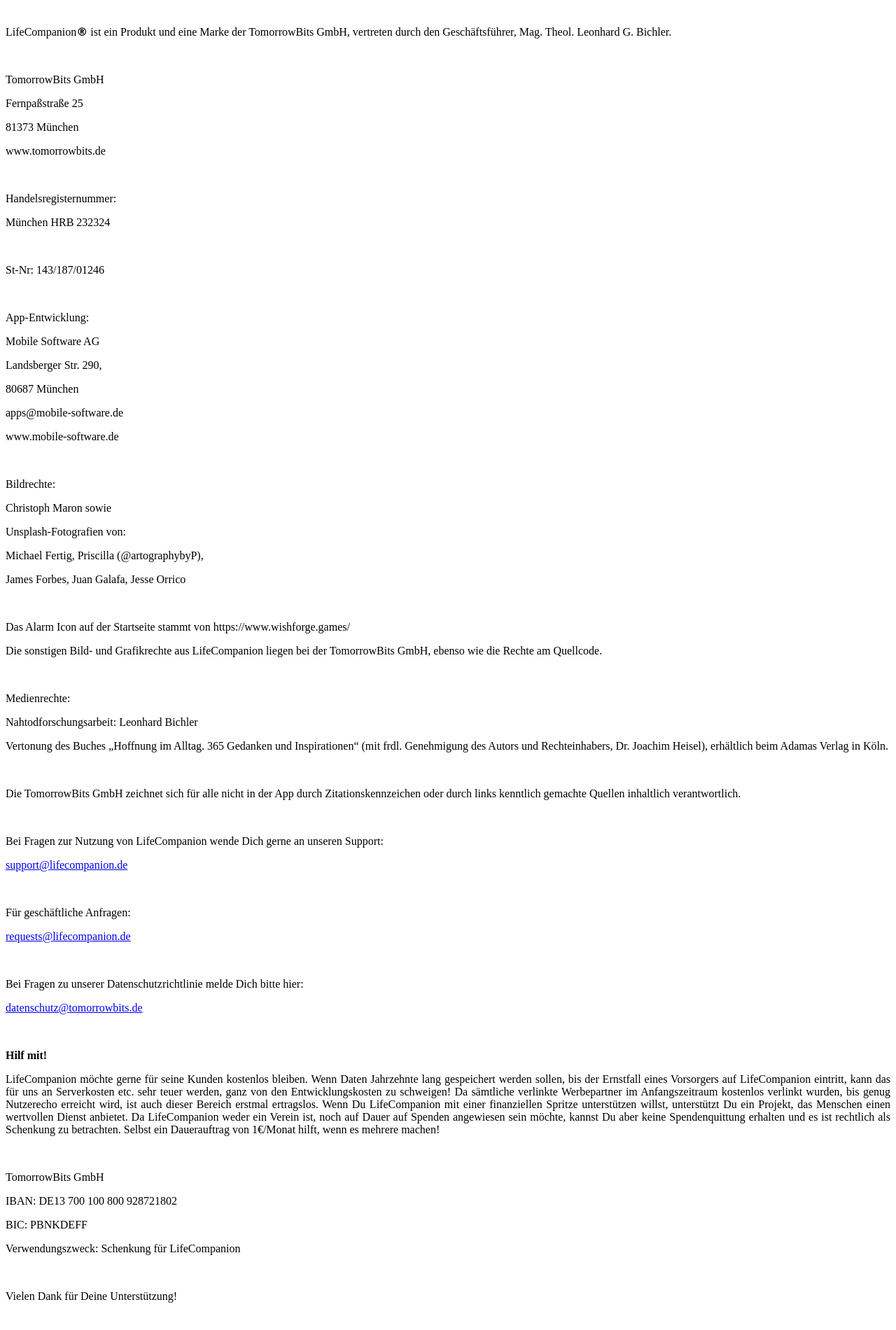
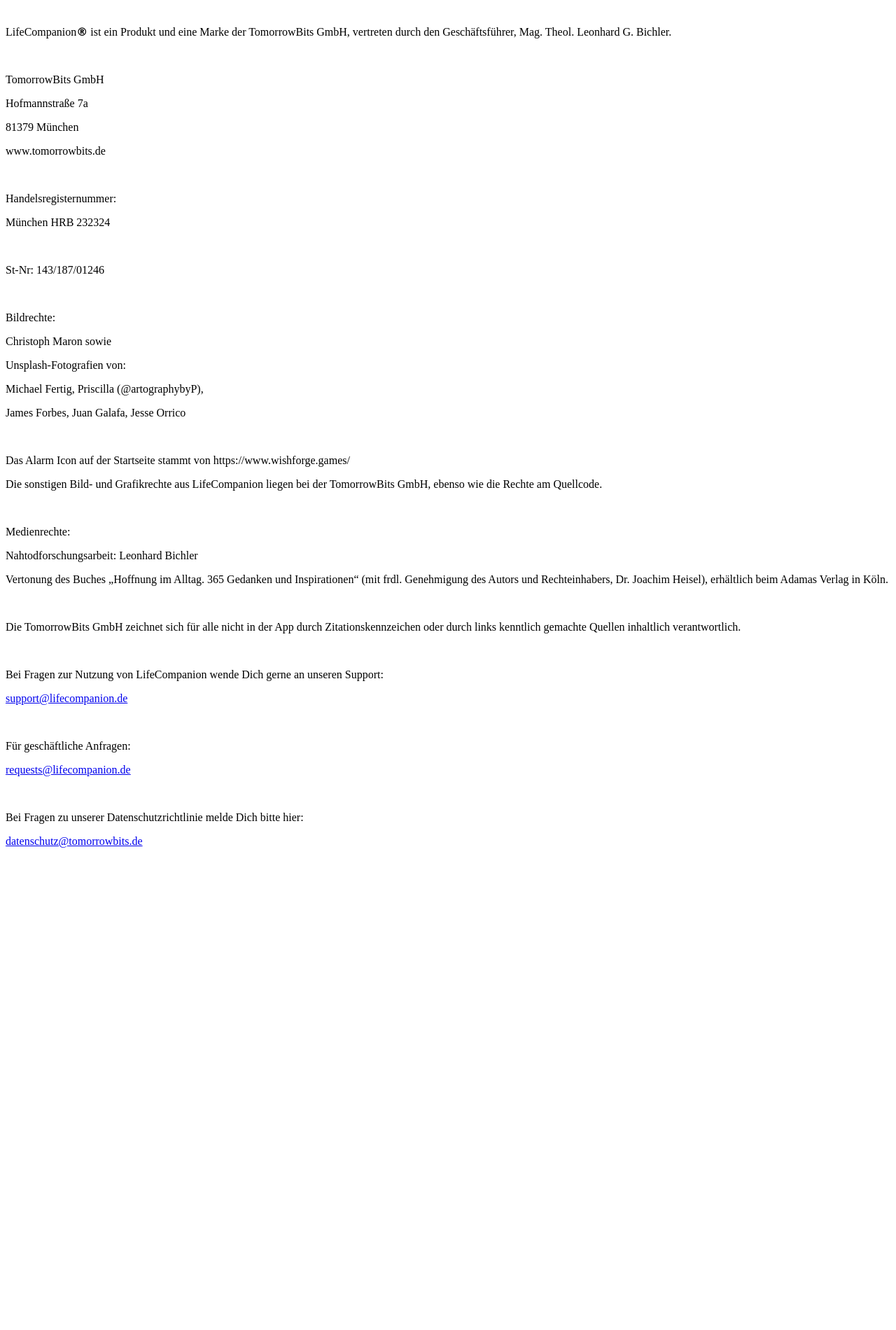
Before and after one commit to Leon2mb/Leon2mb, a plain HTML site: page impressum.html in a window 1280 px wide. Shown: the part 108-2008 px from the top of the page at 70% size. After the commit the page ends 1403 px from the top, so only its background shows below. Drawn offline with Linux system fonts and the light colour scheme.

Commit message:
Update impressum.html

```diff
--- a/impressum.html
+++ b/impressum.html
@@ -10,8 +10,8 @@
 <p>LifeCompanion<span style="color: #000000;"><span style="font-family: 'Lucida Grande', serif;"><strong>&reg;</strong></span></span> ist ein Produkt und eine Marke der TomorrowBits GmbH, vertreten durch den Gesch&auml;ftsf&uuml;hrer, Mag. Theol. Leonhard G. Bichler.</p>
 <p>&nbsp;</p>
 <p>TomorrowBits GmbH</p>
-<p>Fernpa&szlig;stra&szlig;e 25</p>
-<p>81373 M&uuml;nchen</p>
+<p>Hofmannstra&szlig;e 7a</p>
+<p>81379 M&uuml;nchen</p>
 <p>www.tomorrowbits.de</p>
 <p>&nbsp;</p>
 <p>Handelsregisternummer:</p>
@@ -19,13 +19,7 @@
 <p>&nbsp;</p>
 <p><span style="font-family: 'Times New Roman', serif;">St-Nr: 143/187/01246</span></p>
 <p>&nbsp;</p>
-<p>App-Entwicklung:</p>
-<p>Mobile Software AG</p>
-<p>Landsberger Str. 290,</p>
-<p>80687 M&uuml;nchen</p>
-<p>apps@mobile-software.de</p>
-<p>www.mobile-software.de</p>
-<p>&nbsp;</p>
+
 <p>Bildrechte:</p>
 <p>Christoph Maron sowie</p>
 <p>Unsplash-Fotografien von:</p>
@@ -50,16 +44,7 @@
 <p align="JUSTIFY">Bei Fragen zu unserer Datenschutzrichtlinie melde Dich bitte hier:</p>
 <p align="JUSTIFY"><a href="mailto:datenschutz@tomorrowbits.de">datenschutz@tomorrowbits.de</a></p>
 <p align="JUSTIFY">&nbsp;</p>
-<p align="JUSTIFY"><strong>Hilf mit!</strong></p>
-<p align="JUSTIFY">LifeCompanion m&ouml;chte gerne f&uuml;r seine Kunden kostenlos bleiben. Wenn Daten Jahrzehnte lang gespeichert werden sollen, bis der Ernstfall eines Vorsorgers auf LifeCompanion eintritt, kann das f&uuml;r uns an Serverkosten etc. sehr teuer werden, ganz von den Entwicklungskosten zu schweigen! Da s&auml;mtliche verlinkte Werbepartner im Anfangszeitraum kostenlos verlinkt wurden, bis genug Nutzerecho erreicht wird, ist auch dieser Bereich erstmal ertragslos. Wenn Du LifeCompanion mit einer finanziellen Spritze unterst&uuml;tzen willst, unterst&uuml;tzt Du ein Projekt, das Menschen einen wertvollen Dienst anbietet. Da LifeCompanion weder ein Verein ist, noch auf Dauer auf Spenden angewiesen sein m&ouml;chte, kannst Du aber keine Spendenquittung erhalten und es ist rechtlich als Schenkung zu betrachten. Selbst ein Dauerauftrag von 1&euro;/Monat hilft, wenn es mehrere machen!</p>
-<p align="JUSTIFY">&nbsp;</p>
-<p align="JUSTIFY">TomorrowBits GmbH</p>
-<p align="JUSTIFY">IBAN: DE13 700 100 800 928721802</p>
-<p align="JUSTIFY">BIC: PBNKDEFF</p>
-<p align="JUSTIFY">Verwendungszweck: Schenkung f&uuml;r LifeCompanion</p>
-<p align="JUSTIFY">&nbsp;</p>
-<p align="JUSTIFY"><a name="_GoBack"></a>Vielen Dank f&uuml;r Deine Unterst&uuml;tzung!</p>
-<p align="JUSTIFY">&nbsp;</p>
+
 <p>&nbsp;</p>
 </body>
 
```
